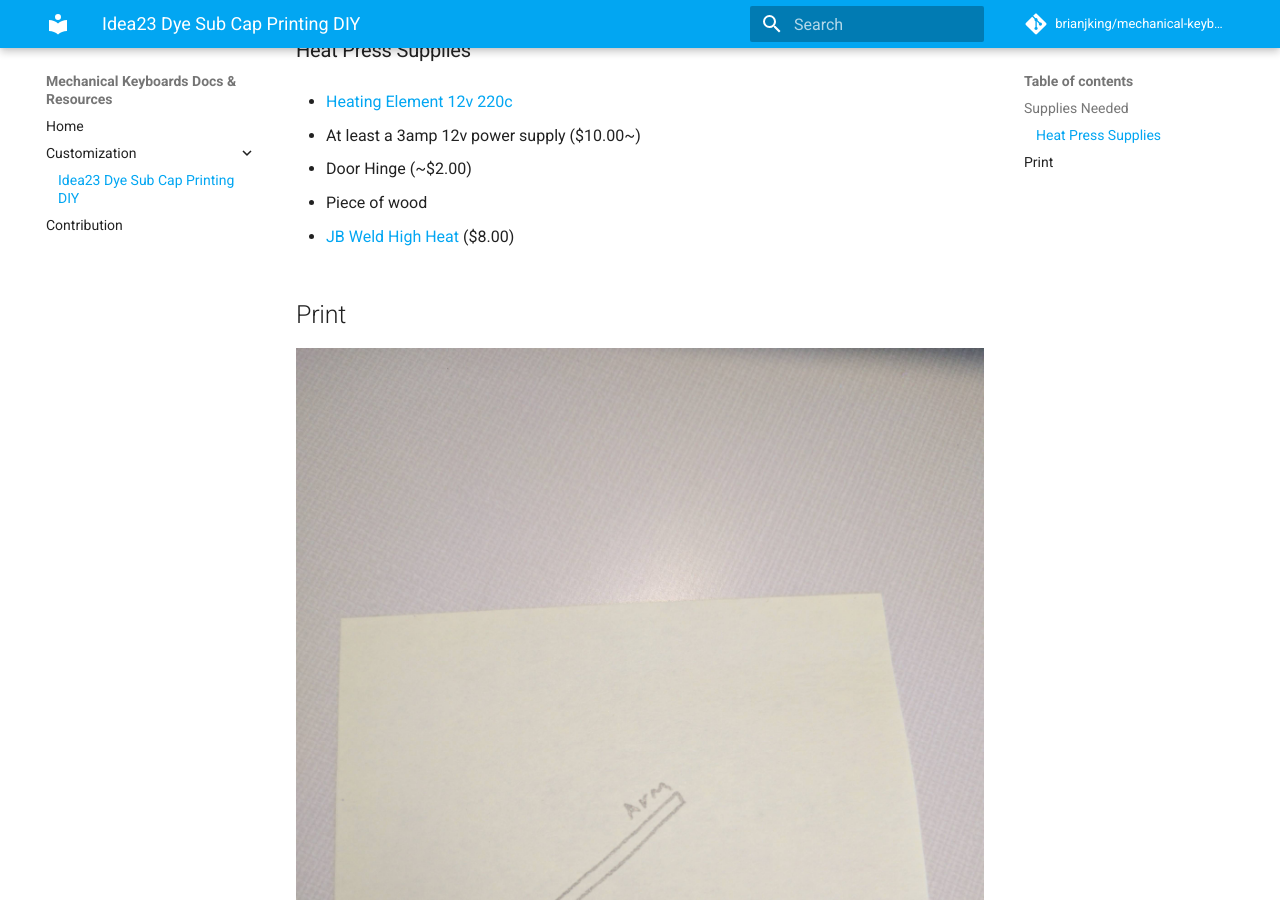
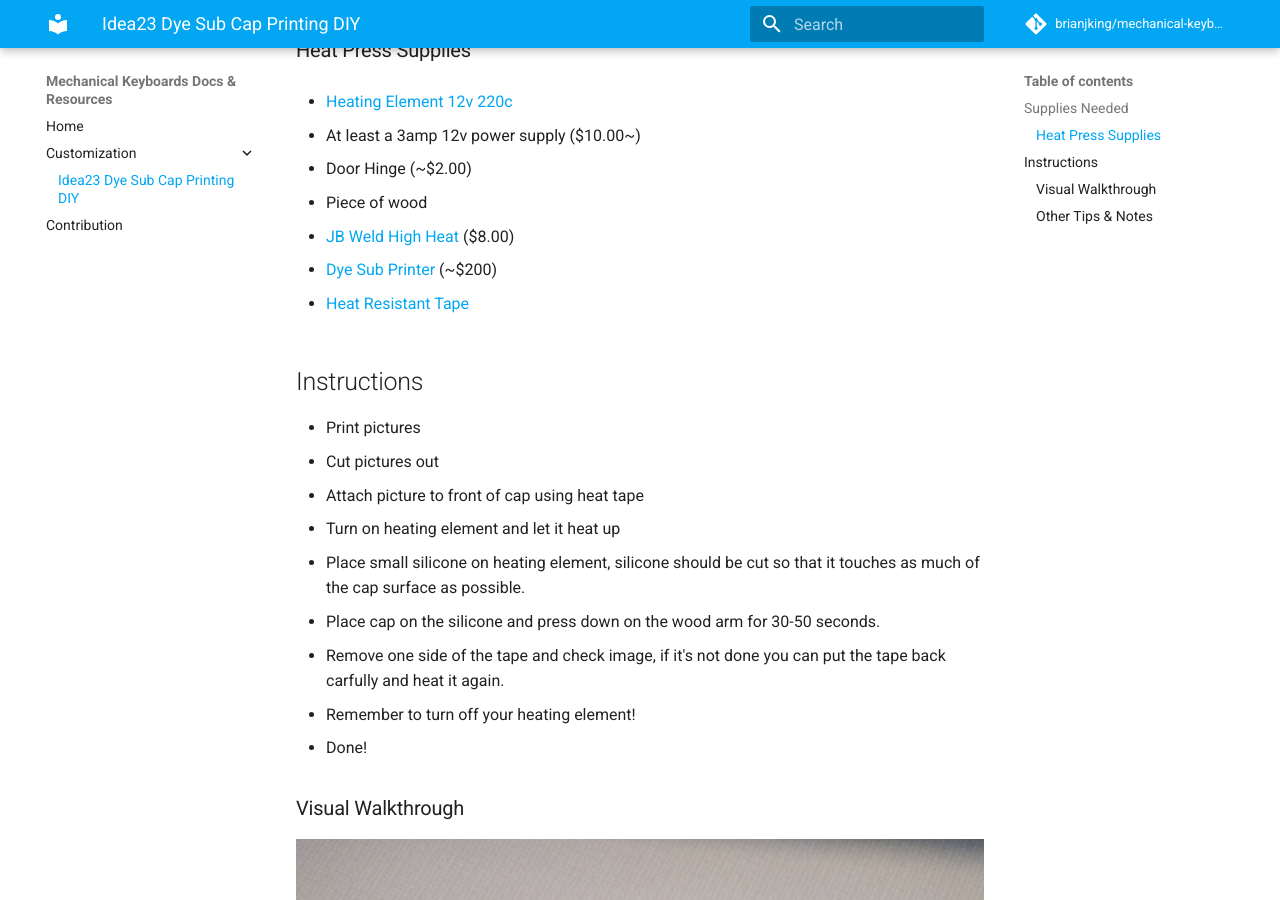
Before and after one commit to brianjking/mechanical-keyboards, an MkDocs documentation site: the page built from docs/customization/idea23-dyesub.md, in a window 1280 px wide and 900 px high, scrolled down 261 px. Built offline with MkDocs 1.6.1 and Material for MkDocs 9.7.7, drawn with Linux system fonts in a browser that asks for light colours; comment, search, counter and statistics services are not loaded; old or Windows-style settings are respelled for this version of MkDocs; some of the changed text lies outside the part shown.

Commit message:
Finalizing dye sub guide

```diff
--- a/docs/customization/idea23-dyesub.md
+++ b/docs/customization/idea23-dyesub.md
@@ -16,11 +16,35 @@ This content & guide is taken from /u/busgamer7394 / Idea23 and can be found [he
 
 * [JB Weld High Heat](https://www.amazon.com/J-B-Weld-8297-HighHeat-Degree/dp/B007PP26RI/ref=sr_1_1?ie=UTF8&qid=1496252483&sr=8-1&keywords=jb+weld+high+heat) ($8.00)
 
+* [Dye Sub Printer](http://www.ebay.com/itm/Sublimation-Printer-Epson-WF-2630-Built-on-CISS-400ml-Sublimation-Ink-10-Paper-/201586241187?hash=item2eef79eea3:g:6FYAAOSwhQhYyaBs) (~$200)
 
-## Print
+* [Heat Resistant Tape](http://www.ebay.com/itm/Gold-Kapton-Tape-Polyimide-High-Temp-1-2-x-36yds-13mm-/230736779828?hash=item35b8fbda34:g:MZwAAOxyeZNTRI4N)
+
+## Instructions
+
+* Print pictures
+* Cut pictures out
+* Attach picture to front of cap using heat tape
+* Turn on heating element and let it heat up
+* Place small silicone on heating element, silicone should be cut so that it touches as much of the cap surface as possible.
+* Place cap on the silicone and press down on the wood arm for 30-50 seconds.
+* Remove one side of the tape and check image, if it's not done you can put the tape back carfully and heat it again.
+* Remember to turn off your heating element!
+* Done!
+
+### Visual Walkthrough
 
 ![Step 1](../images/step1.jpg "Step 1")
 
 ![Step 2](../images/step2.jpg "Step 2")
 
 ![Step 3](../images/step3.jpg "Step 3")
+
+### Other Tips & Notes
+
+* I use a size of 1.1cm x 1.1cm for the pictures I put on caps.
+	* Cherry Profile keycaps can be a little taller but this works for DSA and SA.
+
+* Remember to print them mirrored.
+
+* I still have a bunch of paper and ink so if there is interest I can provide a printing service, you would send me the pictures in the right size and I would print them for a small fee and ship them to you. Shipping should be pretty cheap worldwide. Contact me via [Reddit](https://www.reddit.com/user/busgamer7394).
```
